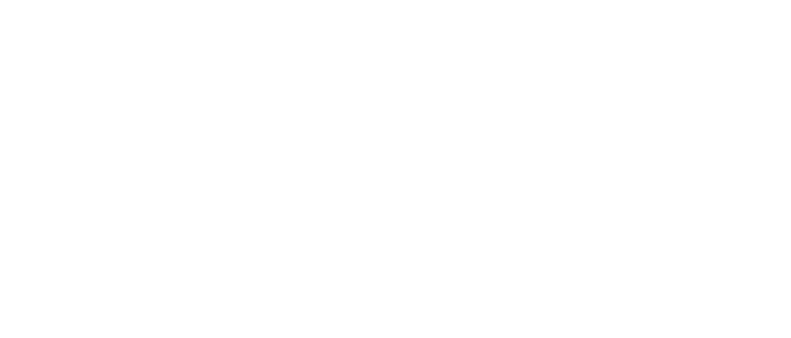
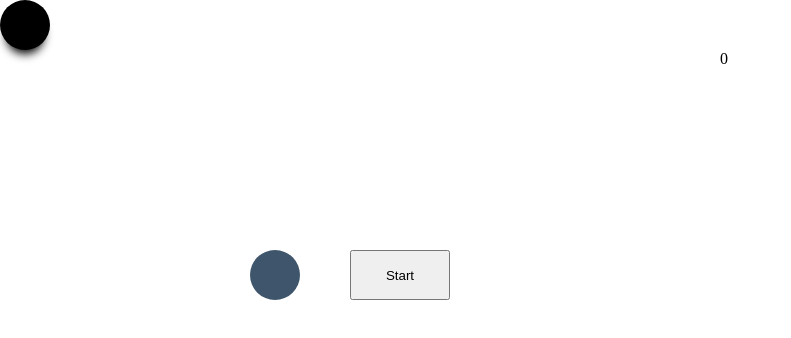
Before and after one commit to manjunathaithal/React-Weekend-Assignment---Timed-Golf, a React app: page / in a window 1280 px wide. Shown: the top 338 px of the page, without its empty margins (0-791 px from the left). Built offline with nearby package versions, Linux system fonts and the light colour scheme.

Commit message:
Added Message

```diff
--- a/src/components/App.js
+++ b/src/components/App.js
@@ -3,22 +3,88 @@
 class Timer extends React.Component {
   constructor(props) {
     super(props);
-    this.state = { time: 0, x: 0, y: 0 };
+    this.state = { time: 0, x: 0, y: 0, startEvent: false };
+    this.keyboardEvent = this.keyboardEvent.bind(this);
+    this.handleClick = this.handleClick.bind(this);
   }
   componentDidMount() {
+    // this.id = setInterval(() => {
+    //   this.setState((state) => {
+    //     return { time: state.time + 1 };
+    //   });
+    // }, 1000);
+    // this.id = setInterval(() => {
+    //   this.setState((state) => {
+    //     return { time: state.time + 1 };
+    //   });
+    // }, 1000);
+    document.addEventListener("keydown", this.keyboardEvent);
+  }
+  handleClick() {
+    this.id = setInterval(() => {
+      this.setState((state) => {
+        return { time: state.time + 1 };
+      });
+    }, 1000);
+    this.setState({
+      startEvent: true,
+    });
+  }
+  // updateXY() {
+  //   // this.setState({
+  //   //   x: newX,
+  //   //   y: newY,
+  //   // });
+  //   console.log("hello");
+  // }
 
+  keyboardEvent(event) {
+    if (this.state.startEvent) {
+      if (event.keyCode === 37) {
+        this.setState((prevState) => {
+          return { x: prevState.x - 5, y: prevState.y };
+        });
+      } else if (event.keyCode === 38) {
+        this.setState((prevState) => {
+          return { x: prevState.x, y: prevState.y - 5 };
+        });
+      } else if (event.keyCode === 39) {
+        this.setState((prevState) => {
+          return { x: prevState.x + 5, y: prevState.y };
+        });
+      } else if (event.keyCode === 40) {
+        this.setState((prevState) => {
+          return { x: prevState.x, y: prevState.y + 5 };
+        });
+      }
+      // this.tempX = this.state.x;
+      // this.tempY = this.state.y;
+      if (this.state.x === 250 && this.state.y === 250) {
+        clearInterval(this.id);
+      }
+    }
   }
 
-  componentWillUnmount() {
-
-  }
-
-
+  componentWillUnmount() {}
 
   render() {
     return (
- <>
-</>
+      <div>
+        <div
+          className="ball"
+          style={{
+            position: "absolute",
+            left: this.state.x,
+            top: this.state.y,
+          }}
+          onKeyDown={this.keyboardEvent}
+        ></div>
+        <button className="start" onClick={this.handleClick}>
+          Start
+        </button>
+        <div className="hole"></div>
+        <div className="heading-timer">{this.state.time}</div>
+      </div>
     );
   }
 }
--- a/src/styles/App.css
+++ b/src/styles/App.css
@@ -17,9 +17,7 @@
   width: 195px;
   margin: 15px;
   height: 60px;
-
 }
-
 
 .ball {
   background-color: black;
@@ -32,7 +30,6 @@
   border-radius: 25px;
 }
 
-
 .hole {
   background-color: rgb(62, 85, 107);
   /* box-shadow: 0 10px 10px 0px; */
@@ -43,3 +40,10 @@
   width: 50px;
   border-radius: 30px;
 }
+.start {
+  position: absolute;
+  left: 350px;
+  top: 250px;
+  height: 50px;
+  width: 100px;
+}
```
